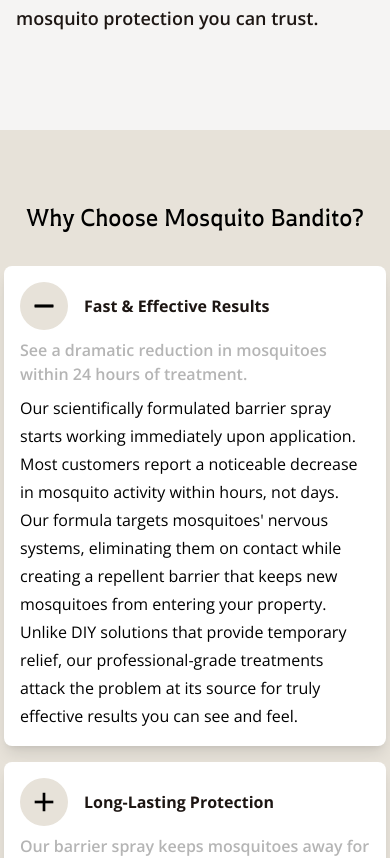
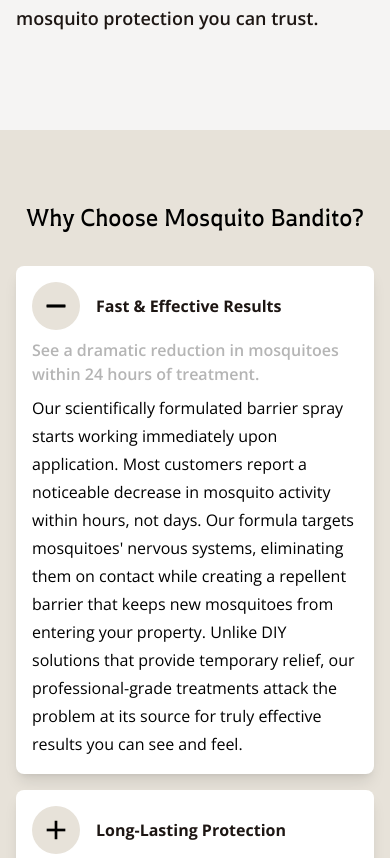
Before and after one commit to austin-tanksley/mosquito-bandito2025, a React (Vite) app: page / in a window 390 px wide. Shown: the part 888-1746 px from the top of the page. Built offline with nearby package versions, Linux system fonts and the light colour scheme.

Commit message:
make sure it works at really small sizes

```diff
--- a/src/Reasons.jsx
+++ b/src/Reasons.jsx
@@ -4,7 +4,7 @@
 const Reasons = forwardRef((_,ref) => {
     return(
         <div id="learn-more" ref={ref}
-        className="container mx-auto bg-bandito-tan px-1 py-18 md:px-18 sm:rounded-lg mb-8">
+        className="container mx-auto bg-bandito-tan px-4 py-18 md:px-18 sm:rounded-lg mb-8">
             <h2 className="mx-auto text-center font font-display mb-8 text-2xl">Why Choose Mosquito Bandito?</h2>
             <div className="mx-auto max-w-[768px] grid gap-4">
                 <ReasonCard
```
